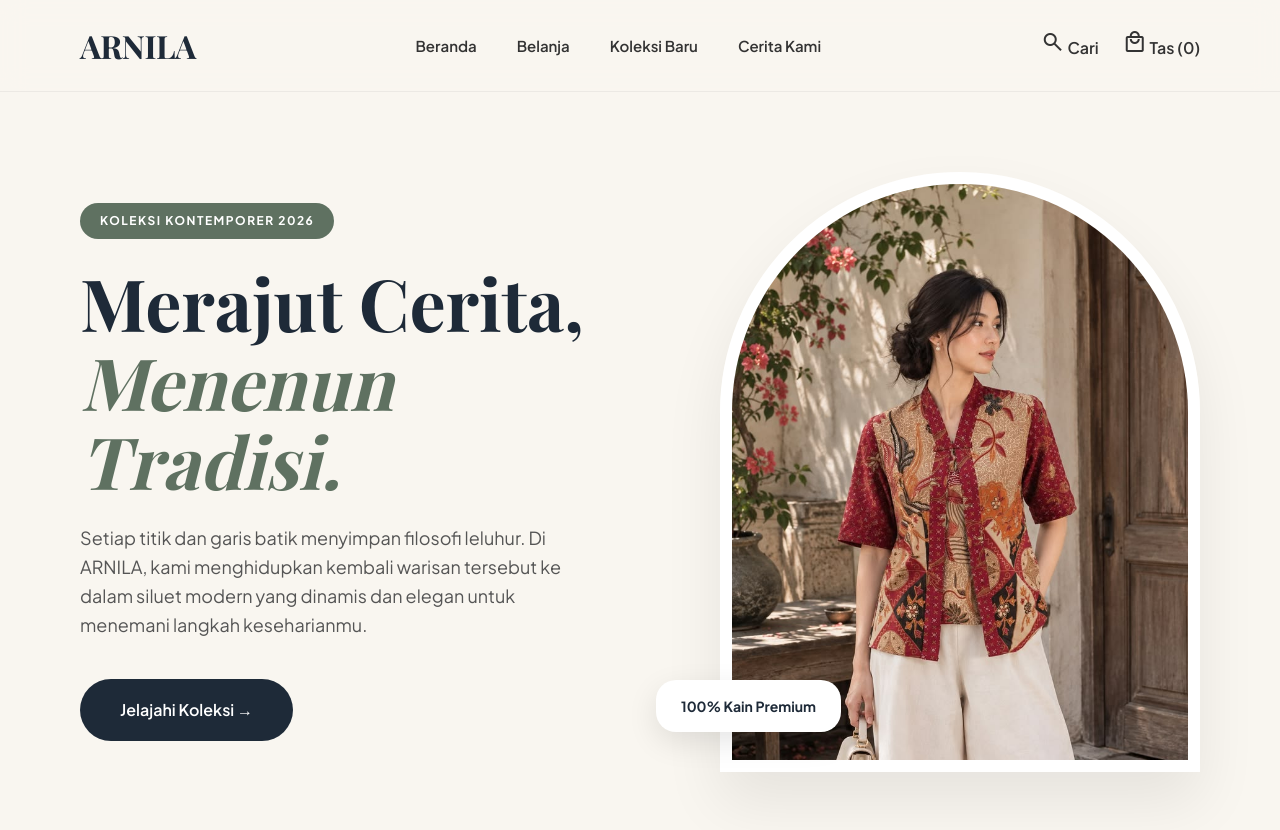
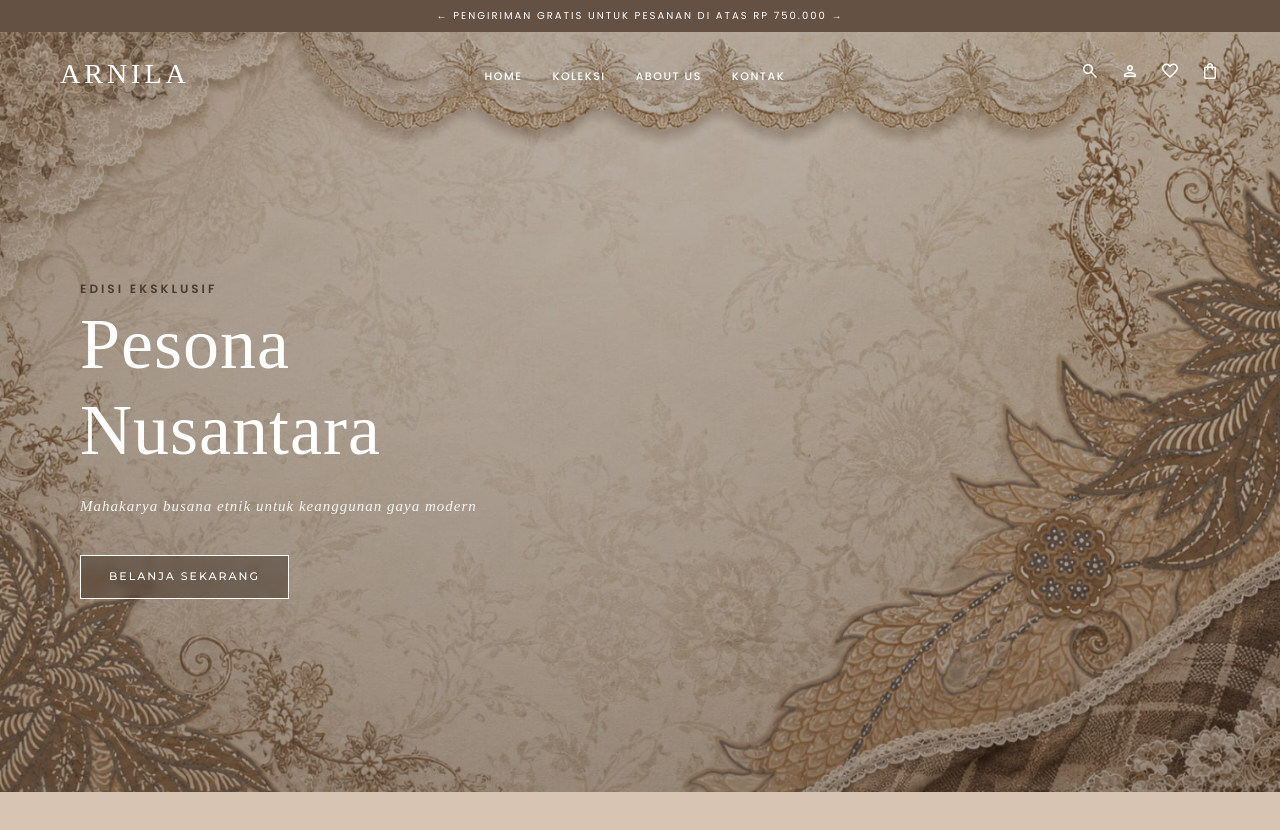
Before and after one commit to byuswa-n/projek-katalog-arnila, a plain HTML site: page index.html in a window 1280 px wide. After the commit the page ends 800 px from the top, so only its background shows below. Drawn offline with nearby package versions, Linux system fonts and the light colour scheme; a web font is replaced by a local one.

Commit message:
Add search, account, and cart modal functionality to script.js
- Implemented search modal with input filtering for products
- Added event listeners for opening and closing search, account, and cart modals
- Included functionality to focus on search input and handle Enter key for searching

```diff
--- a/css/style.css
+++ b/css/style.css
@@ -1,215 +1,320 @@
-/* SETUP STRUKTUR DASAR CSS (VARIABEL & RESET) */
+/* ISSUE #1: Setup struktur dasar file HTML & CSS Assignee: Nisa*/
 :root {
-  /* Palet Warna Gabungan Elegan (Aurora) & Dinamis (Nexa) */
-  --bg-base: #f9f6f0; /* Warm Cream (Background utama) */
-  --primary: #5f7161; /* Sage Green */
-  --secondary: #1e2a38; /* Deep Navy (Untuk teks tebal/tombol) */
-  --accent: #c5a880; /* Muted Gold (Aksen) */
-  --white: #ffffff;
-  --text: #333333;
-  --font-serif: "Playfair Display", serif;
-  --font-sans: "Plus Jakarta Sans", sans-serif;
+  --color-dark: #655044;
+  --color-dark-muted: #4a3b32;
+  --color-bg: #d8c4b3;
+  --color-surface: #efebe1;
+  --color-accent: #8b5a2b;
+  --color-white: #ffffff;
+
+  --font-serif: "Cormorant Garamond", serif;
+  --font-sans: "Montserrat", sans-serif;
 }
 
-/* CSS Reset Dasar */
 * {
-  box-sizing: border-box;
   margin: 0;
   padding: 0;
+  box-sizing: border-box;
 }
 
 body {
-  font-family: var(--font-sans);
-  background-color: var(--bg-base);
-  color: var(--text);
+  font-family: "Poppins", sans-serif;
+  letter-spacing: 0.5px;
+  background-color: var(--color-bg);
+  color: var(--color-dark);
   line-height: 1.6;
-  /* Menambahkan padding biar konten tidak terlalu menempel ke tepi layar di resolusi besar */
-  overflow-x: hidden;
+  -webkit-font-smoothing: antialiased;
 }
 
-/* Tipografi Dasar */
+a {
+  text-decoration: none;
+  color: inherit;
+}
+
+ul {
+  list-style: none;
+}
+
+img {
+  max-width: 100%;
+  display: block;
+}
+
+/* Typography */
 h1,
 h2,
 h3,
 h4,
-.logo {
+h5,
+.logo,
+.serif-text {
   font-family: var(--font-serif);
-  color: var(--secondary);
+  font-weight: 500;
 }
 
-/* MEMBUAT NAVBAR (HEADER)*/
-header {
+.overline-title {
+  font-size: 11px;
+  font-weight: 600;
+  letter-spacing: 2px;
+  text-transform: uppercase;
+  color: var(--color-dark-muted);
+  margin-bottom: 8px;
+  display: block;
+}
+
+.section-title {
+  font-size: 36px;
+  color: var(--color-dark);
+  margin-bottom: 16px;
+  line-height: 1.2;
+}
+
+.container {
+  max-width: 1300px;
+  margin: 0 auto;
+  padding: 80px 40px;
+}
+
+.text-center {
+  text-align: center;
+}
+
+/* Buttons */
+.btn {
+  display: inline-block;
+  padding: 12px 28px;
+  font-family: var(--font-sans);
+  font-size: 11px;
+  font-weight: 500;
+  letter-spacing: 2px;
+  text-transform: uppercase;
+  border: 1px solid var(--color-white);
+  color: var(--color-white);
+  background: rgba(44, 30, 22, 0.4);
+  backdrop-filter: blur(4px);
+  transition: all 0.3s ease;
+  cursor: pointer;
+}
+
+.btn:hover {
+  background: var(--color-dark);
+  border-color: var(--color-dark);
+  color: var(--color-white);
+}
+
+.btn-dark {
+  border: 1px solid var(--color-dark);
+  color: var(--color-dark);
+  background: transparent;
+  padding: 10px 24px;
+  font-size: 11px;
+  letter-spacing: 1.5px;
+  text-transform: uppercase;
+  font-weight: 500;
+  transition: all 0.3s ease;
+  display: inline-flex;
+  align-items: center;
+  gap: 8px;
+  cursor: pointer;
+}
+
+.btn-dark:hover {
+  background: var(--color-dark);
+  color: var(--color-bg);
+}
+
+/* ISSUE #2: Membuat Navbar & Hero Section Assignee: Nisa*/
+.top-bar {
+  background-color: var(--color-dark);
+  color: var(--color-white);
+  text-align: center;
+  padding: 8px;
+  font-size: 10px;
+  letter-spacing: 2px;
+  text-transform: uppercase;
+}
+
+.header {
+  position: absolute;
+  top: 32px;
+  left: 0;
+  width: 100%;
+  padding: 20px 60px;
   display: flex;
   justify-content: space-between;
   align-items: center;
-  padding: 20px 80px;
-  background: rgba(249, 246, 240, 0.85);
-  position: sticky;
-  top: 0;
   z-index: 100;
-  backdrop-filter: blur(12px); /* Efek blur ala web modern */
-  border-bottom: 1px solid rgba(0, 0, 0, 0.05);
+  color: var(--color-white);
 }
 
 .logo {
-  font-size: 32px;
-  font-weight: 700;
-  letter-spacing: -0.5px;
+  font-size: 28px;
+  letter-spacing: 4px;
+  text-transform: uppercase;
 }
 
-.logo span {
-  color: var(--primary);
+.nav-center ul {
+  display: flex;
+  gap: 30px;
 }
 
-.nav-links {
-  display: flex;
-  gap: 40px;
+.nav-center a {
+  font-size: 11px;
+  font-weight: 500;
+  letter-spacing: 1.5px;
+  text-transform: uppercase;
+  transition: opacity 0.3s;
 }
 
-.nav-links a {
-  text-decoration: none;
-  color: var(--text);
-  font-weight: 600;
-  font-size: 15px;
-  transition: color 0.3s ease;
+.nav-center a:hover {
+  opacity: 0.7;
 }
 
-.nav-links a:hover {
-  color: var(--primary);
+.nav-right {
+  display: flex;
+  gap: 20px;
+  align-items: center;
+}
+.search-modal {
+  display: none;
+  position: fixed;
+  z-index: 9999;
+  left: 0;
+  top: 0;
+  width: 100%;
+  height: 100%;
+  background-color: rgba(0, 0, 0, 0.6);
+  backdrop-filter: blur(5px);
 }
 
-.nav-icons {
-  display: flex;
-  gap: 24px;
-  font-weight: 600;
-  align-items: center;
+.search-modal-content {
+  background-color: #fff;
+  margin: 15% auto;
+  padding: 30px;
+  border-radius: 8px;
+  width: 90%;
+  max-width: 500px;
+  text-align: center;
+  position: relative;
+  box-shadow: 0 4px 20px rgba(0, 0, 0, 0.2);
 }
 
-.nav-icons span {
+.close-search {
+  position: absolute;
+  right: 20px;
+  top: 10px;
+  font-size: 28px;
+  font-weight: bold;
+  cursor: pointer;
+  color: #aaa;
+}
+.close-search:hover {
+  color: #000;
+}
+
+#search-input-field {
+  width: 100%;
+  padding: 12px 16px;
+  margin-top: 15px;
+  border: 1px solid #ccc;
+  border-radius: 4px;
+  font-size: 16px;
+  outline: none;
+}
+#search-input-field:focus {
+  border-color: var(--color-accent, #5c4033);
+}
+
+.nav-right span {
+  font-size: 20px;
   cursor: pointer;
   transition: opacity 0.3s;
 }
 
-.nav-icons span:hover {
+.nav-right span:hover {
   opacity: 0.7;
 }
 
-/* MEMBUAT HERO SECTION (BAGIAN ATAS) */
 .hero {
+  height: 95vh;
+  background-image:
+    linear-gradient(rgba(44, 30, 22, 0.3), rgba(44, 30, 22, 0.4)),
+    url("../assets/img/desain7.jpeg");
+  background-size: cover;
+  background-position: top center;
   display: flex;
   align-items: center;
-  justify-content: space-between;
-  padding: 80px 80px 120px;
-  max-width: 1440px;
-  margin: 0 auto;
-  min-height: 85vh; /* ini tuh buat mastiin hero section memenuhi layar */
+  padding: 0 80px;
+  color: var(--color-white);
 }
 
 .hero-content {
-  max-width: 50%;
+  max-width: 600px;
+  margin-top: 50px;
 }
 
-.badge-top {
-  display: inline-block;
-  background-color: var(--primary);
-  color: var(--white);
-  padding: 8px 20px;
-  border-radius: 30px;
+.hero-subtitle {
+  font-family: "Poppins", sans-serif;
+  font-weight: 600;
   font-size: 12px;
-  font-weight: 700;
+  letter-spacing: 3px;
   text-transform: uppercase;
-  letter-spacing: 1.5px;
-  margin-bottom: 24px;
+  color: var(--color-dark-muted);
 }
 
-.hero h1 {
-  font-size: 72px;
-  line-height: 1.1;
+.hero-title {
+  font-size: 4.5rem;
+  letter-spacing: 1px;
+  line-height: 1.2;
   margin-bottom: 24px;
-  font-weight: 700;
+  font-weight: 500;
+  font-family: "PlayFair Display", serif;
 }
 
-.hero h1 i {
-  color: var(--primary);
+.hero-text {
+  font-family: "PlayFair Display", serif;
+  font-size: 15px;
+  letter-spacing: 1px;
+  line-height: 1.2;
   font-style: italic;
+  margin-bottom: 40px;
+  color: rgba(255, 255, 255, 0.9);
 }
 
-.hero p {
-  font-size: 18px;
-  margin-bottom: 40px;
-  color: #555;
-  max-width: 90%;
+.modal-form-wrapper {
+  display: flex;
+  flex-direction: column;
+  gap: 10px;
+  margin-top: 20px;
 }
 
-.btn-primary {
-  display: inline-flex;
-  align-items: center;
-  justify-content: center;
-  background-color: var(--secondary);
-  color: var(--white);
-  padding: 18px 40px;
-  border-radius: 50px;
-  text-decoration: none;
-  font-size: 16px;
-  font-weight: 600;
-  transition: all 0.3s ease;
+/* Pengaturan kotak input email & password */
+.modal-input {
+  padding: 10px;
+  border: 1px solid #ccc;
+  border-radius: 4px;
+  outline: none;
+}
+.modal-input:focus {
+  border-color: #5c4033;
 }
 
-.btn-primary:hover {
-  background-color: var(--primary);
-  transform: translateY(-3px);
-  box-shadow: 0 10px 20px rgba(95, 113, 97, 0.2);
+.modal-btn-submit {
+  padding: 10px;
+  background-color: #5c4033;
+  color: white;
+  border: none;
+  border-radius: 4px;
+  cursor: pointer;
+  font-weight: 500;
+  transition: background-color 0.2s;
+}
+.modal-btn-submit:hover {
+  background-color: #452f26;
 }
 
-/* Desain Visual Hero Kanan (Arch & Pop Art Elements) */
-.hero-image-wrapper {
-  position: relative;
-  width: 45%;
-  display: flex;
-  justify-content: flex-end;
+.cart-empty-text {
+  margin-top: 20px;
+  color: #777;
+  font-size: 14px;
 }
-
-/* Bentuk melengkung  */
-.hero-img-arch {
-  width: 100%;
-  max-width: 480px;
-  height: 600px;
-  object-fit: cover;
-  border-radius: 250px 250px 0 0;
-  border: 12px solid var(--white);
-  box-shadow: 0 30px 60px rgba(0, 0, 0, 0.08);
-  position: relative;
-  z-index: 2;
-}
-
-/* Elemen Pop Art  */
-.hero-doodle {
-  position: absolute;
-  z-index: 1;
-  top: -30px;
-  right: -30px;
-  width: 200px;
-  height: 200px;
-  background: var(--accent);
-  border-radius: 50%;
-  opacity: 0.3;
-  filter: blur(40px);
-}
-
-.hero-doodle-2 {
-  position: absolute;
-  z-index: 3;
-  bottom: 40px;
-  left: -40px;
-  background: var(--white);
-  padding: 15px 25px;
-  border-radius: 20px;
-  box-shadow: 0 10px 30px rgba(0, 0, 0, 0.1);
-  font-weight: 700;
-  font-size: 14px;
-  display: flex;
-  align-items: center;
-  gap: 10px;
-  font-family: var(--font-sans);
-  color: var(--secondary);
-}
--- a/index.html
+++ b/index.html
@@ -1,70 +1,105 @@
 <!doctype html>
 <html lang="id">
   <head>
+    <!-- ISSUE #1: Setup struktur dasar file HTML & CSS
+         Assignee: Nisa -->
     <meta charset="UTF-8" />
     <meta name="viewport" content="width=device-width, initial-scale=1.0" />
-    <title>ARNILA | Beranda</title>
+    <title>ARNILA | Mahakarya Batik Nusantara</title>
 
-    <!-- Font Google -->
+    <!-- Google Fonts -->
+    <link rel="preconnect" href="https://fonts.googleapis.com" />
+    <link rel="preconnect" href="https://fonts.gstatic.com" crossorigin />
     <link
-      href="https://fonts.googleapis.com/css2?family=Playfair+Display:ital,wght@0,400;0,600;0,700;1,400&family=Plus+Jakarta+Sans:wght@300;400;600;700&display=swap"
+      href="https://fonts.googleapis.com/css2?family=Dancing+Script:wght@400..700&family=Dosis:wght@200..800&family=Montserrat:ital,wght@0,100..900;1,100..900&family=Playfair:ital,opsz,wght@0,5..1200,300..900;1,5..1200,300..900&family=Poppins:ital,wght@0,100;0,200;0,300;0,400;0,500;0,600;0,700;0,800;0,900;1,100;1,200;1,300;1,400;1,500;1,600;1,700;1,800;1,900&family=Roboto:ital,wght@0,100..900;1,100..900&display=swap"
       rel="stylesheet"
     />
 
-    <!-- Google Material Symbols (Icons) -->
+    <!-- Google Material Symbols -->
     <link
-      href="https://fonts.googleapis.com/css2?family=Material+Symbols+Outlined:opsz,wght,FILL,GRAD@24,400,0,0"
+      href="https://fonts.googleapis.com/css2?family=Material+Symbols+Outlined:opsz,wght,FILL,GRAD@24,300,0,0"
       rel="stylesheet"
     />
 
-    <!-- Link ke file CSS yang ada di dalam folder 'css' -->
+    <!-- Link ke file CSS Terpisah -->
     <link rel="stylesheet" href="css/style.css" />
   </head>
   <body>
-    <!-- NAVBAR -->
-    <header>
+    <!-- ISSUE #2: Membuat Navbar & Hero Section
+         Assignee: Nisa -->
+
+    <!-- Top Announcement Bar -->
+    <div class="top-bar">
+      &larr; Pengiriman Gratis untuk pesanan di atas Rp 750.000 &rarr;
+    </div>
+
+    <!-- Header / Navbar -->
+    <header class="header">
       <div class="logo">ARNILA</div>
-      <nav class="nav-links">
-        <a href="#">Beranda</a>
-        <a href="#">Belanja</a>
-        <a href="#">Koleksi Baru</a>
-        <a href="#">Cerita Kami</a>
+
+      <nav class="nav-center">
+        <ul>
+          <li><a href="#home">Home</a></li>
+          <li><a href="#koleksi">Koleksi</a></li>
+          <li><a href="#about-us">About Us</a></li>
+          <li><a href="#kontak">Kontak</a></li>
+        </ul>
       </nav>
-      <div class="nav-icons">
-        <span class="icon-wrapper"
-          ><span class="material-symbols-outlined">search</span> Cari</span
-        >
-        <span class="icon-wrapper"
-          ><span class="material-symbols-outlined">local_mall</span> Tas
-          (0)</span
-        >
+
+      <div class="nav-right">
+        <a href="javascript:void(0)" id="search-trigger">
+          <span class="material-symbols-outlined">search</span>
+        </a>
+
+        <a href="javascript:void(0)" id="account-trigger">
+          <span class="material-symbols-outlined">person</span>
+        </a>
+
+        <a href="#wishlist-section">
+          <span class="material-symbols-outlined">favorite</span>
+        </a>
+
+        <a href="#javascript:void(0)" id="cart-trigger">
+          <span class="material-symbols-outlined">shopping_bag</span>
+        </a>
       </div>
     </header>
 
-    <!-- HERO SECTION -->
-    <section class="hero">
-      <!-- Bagian Kiri -->
+    <!-- POPUP ACCOUNT -->
+    <div id="account-modal" class="search-modal">
+      <div class="search-modal-content">
+        <span class="close-search" id="close-account">&times;</span>
+        <h3>Masuk Akun Arnila</h3>
+
+        <div class="modal-form-wrapper">
+          <input type="email" placeholder="Email" class="modal-input" />
+          <input type="password" placeholder="Password" class="modal-input" />
+          <button class="modal-btn-submit">Login</button>
+        </div>
+      </div>
+    </div>
+
+    <!-- POPUP KERANJANG -->
+    <div id="cart-modal" class="search-modal">
+      <div class="search-modal-content">
+        <span class="close-search" id="close-cart">&times;</span>
+        <h3>Keranjang Belanja</h3>
+        <p class="cart-empty-text">Belum ada produk di keranjang.</p>
+      </div>
+    </div>
+
+    <!-- Hero Section -->
+    <section class="hero" id="home">
       <div class="hero-content">
-        <span class="badge-top">Koleksi Kontemporer 2026</span>
-        <h1>Merajut Cerita,<br /><i>Menenun Tradisi.</i></h1>
-        <p>
-          Setiap titik dan garis batik menyimpan filosofi leluhur. Di ARNILA,
-          kami menghidupkan kembali warisan tersebut ke dalam siluet modern yang
-          dinamis dan elegan untuk menemani langkah keseharianmu.
+        <span class="hero-subtitle">EDISI EKSKLUSIF</span>
+        <h1 class="hero-title">Pesona<br />Nusantara</h1>
+        <p class="hero-text">
+          Mahakarya busana etnik untuk keanggunan gaya modern
         </p>
-        <a href="#" class="btn-primary">Jelajahi Koleksi →</a>
-      </div>
-
-      <!-- Bagian Kanan -->
-      <div class="hero-image-wrapper">
-        <!-- Gambar model (path disesuaikan dengan folder-mu) -->
-        <img
-          src="assets/gambar1.jpg"
-          alt="Model Fashion Batik"
-          class="hero-img-arch"
-        />
-        <div class="hero-doodle-2"><span>100% Kain Premium</span></div>
+        <a href="#" class="btn">Belanja Sekarang</a>
       </div>
     </section>
+
+    <script src="script.js"></script>
   </body>
 </html>
```
Also changed, not shown: script.js (added, +87 -0 lines), assets/gambar1.jpg (deleted), assets/img/desain 9.jpg (added), assets/img/desain3.jpeg (added), assets/img/desain5.jpeg (added), assets/img/desain6.jpg (added), assets/img/desain7.jpeg (added), 2 other files.
